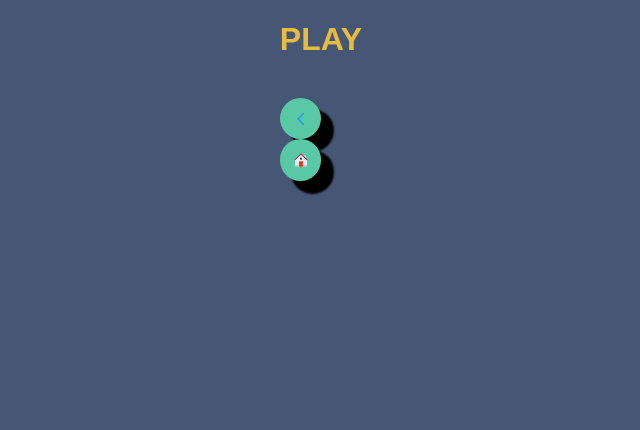
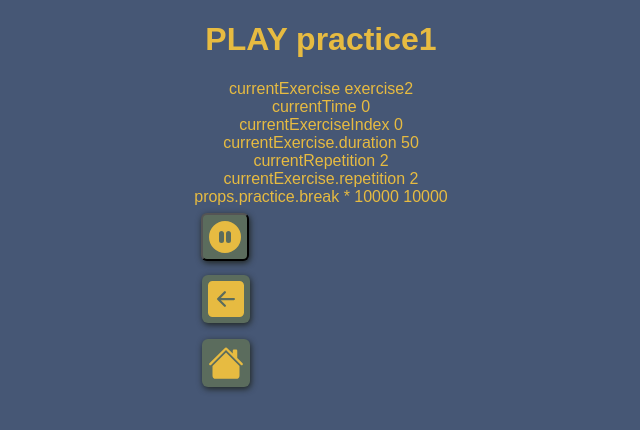
Before and after one commit to sb0m/svettis, a React (Vite) app: page /svettis/practice1/play in a window 1280 px wide. Shown: the top 430 px of the page, without its empty margins (319-959 px from the left). Built offline with nearby package versions, Linux system fonts and the light colour scheme; a web font is replaced by a local one.

Commit message:
Add play

```diff
--- a/src/components/IconButton.tsx
+++ b/src/components/IconButton.tsx
@@ -2,18 +2,57 @@ import { ReactNode } from "react";
 import { Link } from "react-router-dom";
 import { styled } from "styled-components";
 
-const HomeLink = styled(Link)`
-  border-radius: 50%;
-  background-color: #59c9a5;
+const StyledLink = styled(Link)`
+  border-radius: 6px;
+  background-color: #5b6c5d;
   width: fit-content;
-  padding: 0.8em;
-  box-shadow: 12px 12px 2px 1px black;
+  display: inline-flex;
+  box-shadow: 1px 2px 6px #202621;
+  color: #e7bb41;
+  margin: 0.5em;
+  height: 48px;
+  width: 48px;
+  justify-content: center;
+  align-items: center;
+
+  svg {
+    height: 36px;
+    width: 36px;
+  }
+`;
+
+const StyledButton = styled.button`
+  border-radius: 6px;
+  background-color: #5b6c5d;
+  width: fit-content;
+  display: inline-flex;
+  box-shadow: 1px 2px 6px #202621;
+  color: #e7bb41;
+  margin: 0.5em;
+  height: 48px;
+  width: 48px;
+  justify-content: center;
+  align-items: center;
+
+  svg {
+    height: 36px;
+    width: 36px;
+  }
 `;
 
 type IconButtonProps = {
   link?: string;
-  icon?: ReactNode;
+  icon: ReactNode;
+  onTouch?(): void;
 };
 
-export const IconButton = (props: IconButtonProps) =>
-  props.icon ? <HomeLink to={props?.link || ""}>{props.icon}</HomeLink> : <></>;
+export const IconButton = (props: IconButtonProps) => {
+  // onTouch?
+  return props.icon && props.link ? (
+    <StyledLink to={props.link || ""}>{props.icon}</StyledLink>
+  ) : (
+    <StyledButton onClick={() => props.onTouch && props.onTouch()}>
+      {props.icon}
+    </StyledButton>
+  );
+};
--- a/src/data/exercises.ts
+++ b/src/data/exercises.ts
@@ -1,25 +1,31 @@
 import { Exercise } from "../types/types";
 
-export const exercise1: Exercise = {
+const exercise1: Exercise = {
   name: "exercise1",
   duration: 40,
   repetition: 3,
+  break: 20,
 };
 
-export const exercise2: Exercise = {
+const exercise2: Exercise = {
   name: "exercise2",
-  duration: 40,
-  repetition: 3,
+  duration: 50,
+  repetition: 2,
+  break: 10,
 };
 
-export const exercise3: Exercise = {
+const exercise3: Exercise = {
   name: "exercise3",
-  duration: 40,
+  duration: 30,
   repetition: 3,
+  break: 30,
 };
 
-export const exercise4: Exercise = {
+const exercise4: Exercise = {
   name: "exercise4",
-  duration: 40,
-  repetition: 3,
+  duration: 60,
+  repetition: 1,
+  break: 0,
 };
+
+export const exercises = [exercise1, exercise2, exercise3, exercise4];
--- a/src/data/practices.ts
+++ b/src/data/practices.ts
@@ -1,17 +1,22 @@
 import { Practice } from "../types/types";
-import { exercise1, exercise2, exercise3, exercise4 } from "./exercises";
+import { exercises } from "./exercises";
 
 export const practice1: Practice = {
   name: "practice1",
-  exercises: [exercise1, exercise2, exercise3, exercise4],
+  break: 10,
+  exercises: [exercises[1], exercises[2]],
 };
 
 export const practice2: Practice = {
   name: "practice2",
-  exercises: [exercise1, exercise2, exercise3, exercise4],
+  break: 10,
+  exercises: [...exercises],
 };
 
 export const practice3: Practice = {
   name: "practice3",
-  exercises: [exercise1, exercise2, exercise3, exercise4],
+  break: 20,
+  exercises: [...exercises],
 };
+
+export const practices = [practice1, practice2, practice3];
--- a/src/pages/PracticeAdd.tsx
+++ b/src/pages/PracticeAdd.tsx
@@ -1,4 +1,4 @@
-import { FcHome } from "react-icons/fc";
+import { BsFillHouseFill } from "react-icons/bs";
 import { styled } from "styled-components";
 import { IconButton } from "../components/IconButton";
 
@@ -12,7 +12,7 @@ export const PracticeAdd = () => {
     <Container>
       <h1>ADD PRACTICE</h1>
       <br />
-      <IconButton link="/svettis/" icon={<FcHome />} />
+      <IconButton link="/svettis/" icon={<BsFillHouseFill />} />
     </Container>
   );
 };
--- a/src/pages/PracticeDisplay.tsx
+++ b/src/pages/PracticeDisplay.tsx
@@ -1,19 +1,41 @@
-import { FcHome, FcPrevious } from "react-icons/fc";
+import { BsFillHouseFill, BsFillArrowLeftSquareFill } from "react-icons/bs";
 import { styled } from "styled-components";
 import { IconButton } from "../components/IconButton";
+import { useLocation } from "react-router-dom";
+import { practices } from "../data/practices";
 
 const Container = styled.div`
   display: flex;
   flex-direction: column;
 `;
 
+const ButtonContainer = styled.div`
+  display: flex;
+`;
+
 export const PracticeDisplay = () => {
+  const { pathname } = useLocation();
+  const practiceName = pathname.split("/")[2];
+  const practice = practices.find((el) => el.name === practiceName);
+
   return (
     <Container>
-      <h1>DISPLAY</h1>
-      <br />
-      <IconButton link="/svettis/practices" icon={<FcPrevious />} />
-      <IconButton link="/svettis/" icon={<FcHome />} />
+      <h1>DISPLAY {practiceName}</h1>
+      {practice &&
+        practice.exercises.map((exercise) => (
+          <div>
+            <span>{exercise.name}</span>
+            <span>{exercise.duration}</span>
+            <span>{exercise.repetition}</span>
+          </div>
+        ))}
+      <ButtonContainer>
+        <IconButton
+          link="/svettis/practices"
+          icon={<BsFillArrowLeftSquareFill />}
+        />
+        <IconButton link="/svettis/" icon={<BsFillHouseFill />} />
+      </ButtonContainer>
     </Container>
   );
 };
--- a/src/pages/PracticePlay.tsx
+++ b/src/pages/PracticePlay.tsx
@@ -1,19 +1,121 @@
-import { FcHome, FcPrevious } from "react-icons/fc";
+import {
+  BsFillHouseFill,
+  BsFillArrowLeftSquareFill,
+  BsFillPauseCircleFill,
+} from "react-icons/bs";
 import { styled } from "styled-components";
 import { IconButton } from "../components/IconButton";
+import { useLocation } from "react-router-dom";
+import { practices } from "../data/practices";
+import { Practice } from "../types/types";
+import { useState, useEffect } from "react";
 
 const Container = styled.div`
   display: flex;
   flex-direction: column;
 `;
 
+type PlayerProps = {
+  practice: Practice;
+};
+
+const Player = (props: PlayerProps) => {
+  const [currentExercise, setCurrentExercise] = useState(
+    props.practice.exercises[0]
+  );
+  const [currentTime, setCurrentTime] = useState(0);
+  const [currentExerciseIndex, setCurrentExerciseIndex] = useState(0);
+  const [currentRepetition, setCurrentRepetition] = useState(1);
+  const [isPlaying, setIsPlaying] = useState(true);
+
+  useEffect(() => {
+    const switchExercise = () => {
+      const newExerciseIndex = currentExerciseIndex + 1;
+      setCurrentExerciseIndex(newExerciseIndex);
+      setCurrentExercise(props.practice.exercises[newExerciseIndex]);
+      setCurrentTime(0);
+      setCurrentRepetition(1);
+    };
+    if (isPlaying) {
+      if (currentTime >= currentExercise.duration) {
+        // new Repetition
+        if (currentRepetition < currentExercise.repetition) {
+          setCurrentRepetition((prev) => prev + 1);
+          setCurrentTime(0);
+          return;
+        } else {
+          // end of practice
+          if (currentExerciseIndex >= props.practice.exercises.length - 1) {
+            console.log("end ");
+            setIsPlaying(false);
+            setCurrentExercise(props.practice.exercises[0]);
+            setCurrentTime(0);
+            setCurrentExerciseIndex(0);
+            setCurrentRepetition(1);
+            return;
+          }
+          // new Exercise
+          setTimeout(switchExercise, props.practice.break * 1000);
+          return;
+        }
+      }
+      //count
+      if (
+        currentExerciseIndex <= props.practice.exercises.length &&
+        currentTime <= currentExercise.duration
+      ) {
+        const intervalId = setInterval(() => {
+          setCurrentTime((t) => t + 10);
+        }, 1000);
+
+        return () => clearInterval(intervalId);
+      }
+    }
+  }, [
+    isPlaying,
+    props.practice.exercises,
+    currentTime,
+    currentExercise,
+    currentExerciseIndex,
+    currentRepetition,
+    props.practice.break,
+  ]);
+
+  console.log("currentExercise ", currentExercise, isPlaying);
+
+  return currentExercise ? (
+    <div style={{ display: "flex", flexDirection: "column" }}>
+      <span>currentExercise {currentExercise.name}</span>
+      <span>currentTime {currentTime}</span>
+      <span>currentExerciseIndex {currentExerciseIndex}</span>
+      <span>currentExercise.duration {currentExercise.duration}</span>
+      <span>currentRepetition {currentRepetition}</span>
+      <span>currentExercise.repetition {currentExercise.repetition}</span>
+      <span>props.practice.break * 10000 {props.practice.break * 1000}</span>
+      <IconButton
+        onTouch={() => setIsPlaying(false)}
+        icon={<BsFillPauseCircleFill />}
+      />
+    </div>
+  ) : (
+    <>No exercise</>
+  );
+};
+
 export const PracticePlay = () => {
+  const { pathname } = useLocation();
+  const practiceName = pathname.split("/")[2];
+  const practice = practices.find((el) => el.name === practiceName);
+
   return (
     <Container>
-      <h1>PLAY</h1>
-      <br />
-      <IconButton link="/svettis/practices" icon={<FcPrevious />} />
-      <IconButton link="/svettis/" icon={<FcHome />} />
+      <h1>PLAY {practiceName}</h1>
+      {practice && <Player practice={practice} />}
+      <IconButton
+        link="/svettis/practices"
+        icon={<BsFillArrowLeftSquareFill />}
+      />
+      <IconButton link="/svettis/" icon={<BsFillHouseFill />} />
     </Container>
   );
 };
--- a/src/pages/Practices.tsx
+++ b/src/pages/Practices.tsx
@@ -1,7 +1,7 @@
-import { FcHome, FcSearch, FcStart } from "react-icons/fc";
+import { BsFillHouseFill, BsSearch, BsFillPlayBtnFill } from "react-icons/bs";
 import { styled } from "styled-components";
 import { IconButton } from "../components/IconButton";
-import { practice1, practice2, practice3 } from "../data/practices";
+import { practices } from "../data/practices";
 import { Practice } from "../types/types";
 
 const Container = styled.div`
@@ -11,11 +11,15 @@ const Container = styled.div`
   width: 100%;
 `;
 
+const ButtonContainer = styled.span``;
+
 const StyledName = styled.span`
   font-size: 3em;
 `;
 
 const StyledListItem = styled.ul`
+  display: flex;
+  justify-content: space-around;
   font-weight: 800;
   color: #5b6c5d;
 `;
@@ -27,6 +31,7 @@ const StyledList = styled.li`
     background-color: #ef6f6c;
     margin-bottom: 1em;
     padding: 1em 0;
+    box-shadow: 1px 3px 12px #3f1b1a;
   }
 `;
 
@@ -39,18 +44,16 @@ const List = (props: ListProps) => (
     {props.list.map((listEl) => (
       <StyledListItem key={listEl.name}>
         <StyledName>{listEl.name}</StyledName>
-        <span>
+        <ButtonContainer>
           <IconButton
             link={`/svettis/${listEl.name}/play`}
-            icon={<FcStart />}
+            icon={<BsFillPlayBtnFill />}
           />
-        </span>
-        <span>
           <IconButton
             link={`/svettis/${listEl.name}/display`}
-            icon={<FcSearch />}
+            icon={<BsSearch />}
           />
-        </span>
+        </ButtonContainer>
       </StyledListItem>
     ))}
   </StyledList>
@@ -62,8 +65,8 @@ export const Practices = () => {
       <h1>PRACTICES</h1>
       <br />
       {/* <IconButton link={`/svettis/add-practice`} icon={<FcPlus />} /> */}
-      <List list={[practice1, practice2, practice3]} />
-      <IconButton link="/svettis/" icon={<FcHome />} />
+      <List list={practices} />
+      <IconButton link="/svettis/" icon={<BsFillHouseFill />} />
     </Container>
   );
 };
--- a/src/types/types.ts
+++ b/src/types/types.ts
@@ -2,9 +2,11 @@ export interface Exercise {
   name: string;
   duration: number;
   repetition: number;
+  break: number;
 }
 
 export interface Practice {
   name: string;
   exercises: Exercise[];
+  break: number;
 }
```
